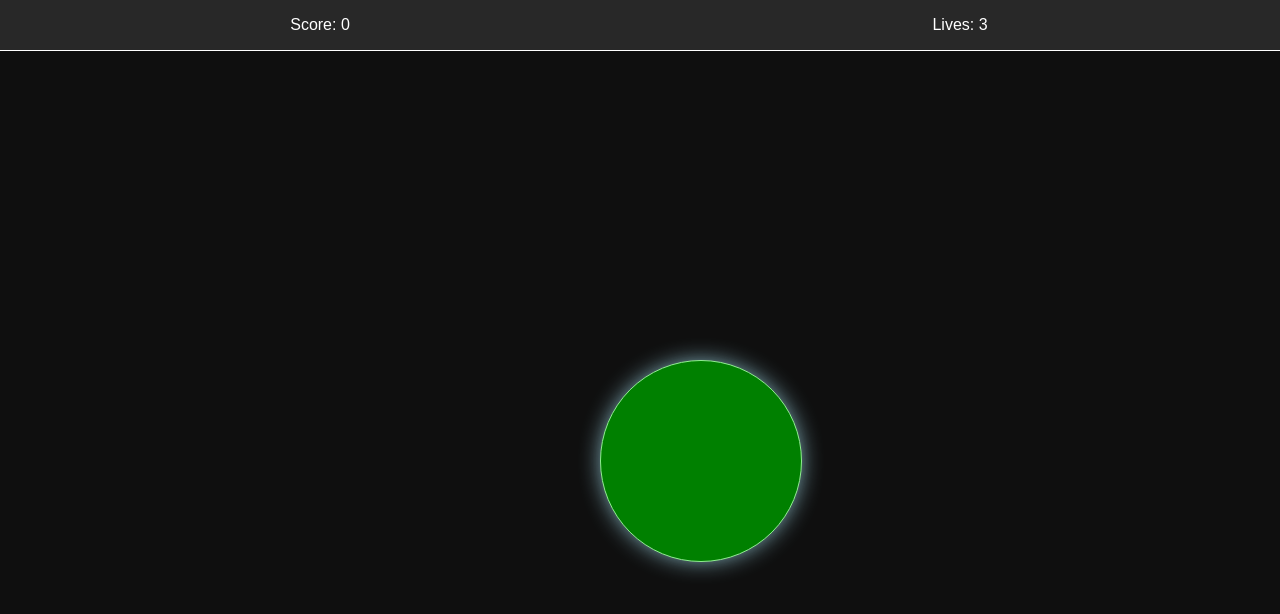
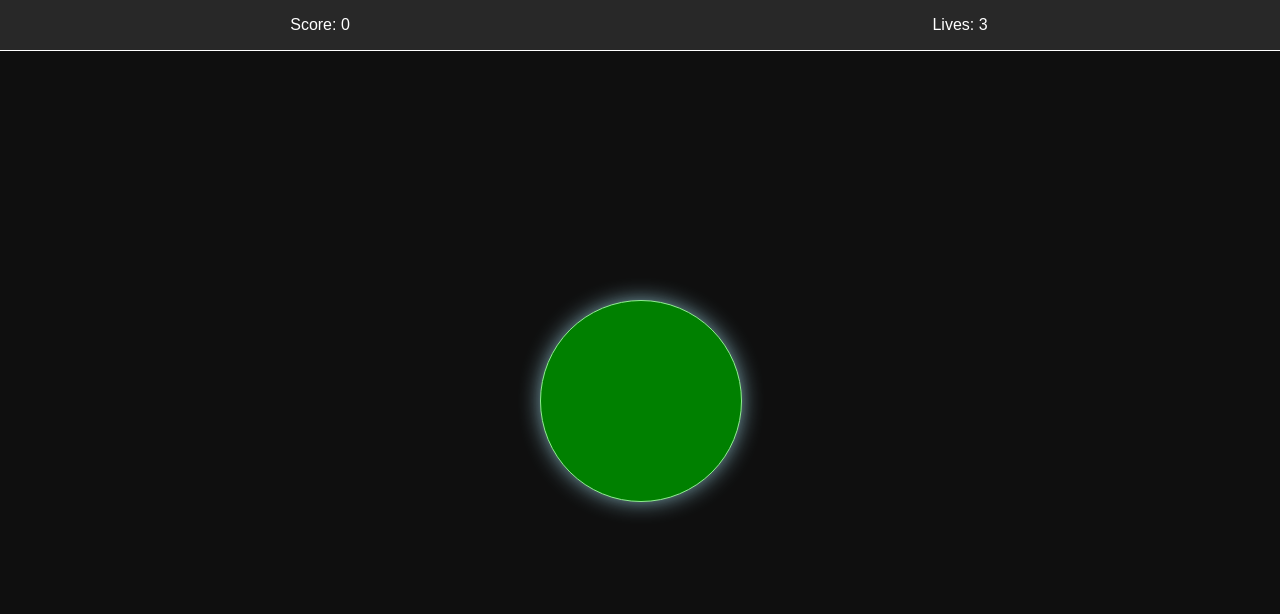
Before and after one commit to Timmeahj/workshop_game, a plain HTML site: page index.html in a window 1280 px wide. Drawn offline with Linux system fonts and the light colour scheme.

Commit message:
Add files via upload

```diff
--- a/css/main.css
+++ b/css/main.css
@@ -314,8 +314,8 @@ body{
   border: 1px solid lightgreen;
   position: absolute;
   z-index: 10;
-  margin-top: calc(50vh - 90px);
-  margin-left: calc(50% - 40px);
+  margin-top: calc(50vh - 150px);
+  margin-left: calc(50% - 100px);
   left: 0;
   top: 0;
   border-radius: 50%;
```
